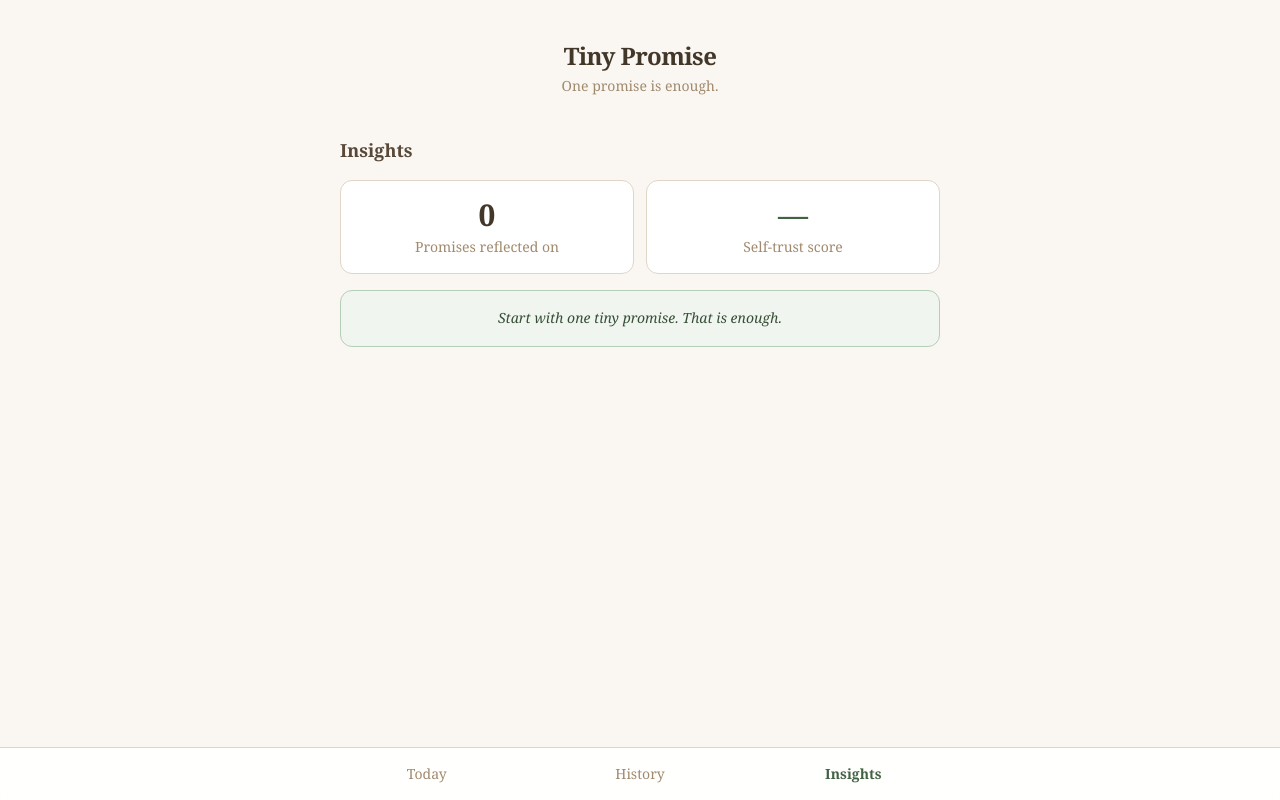
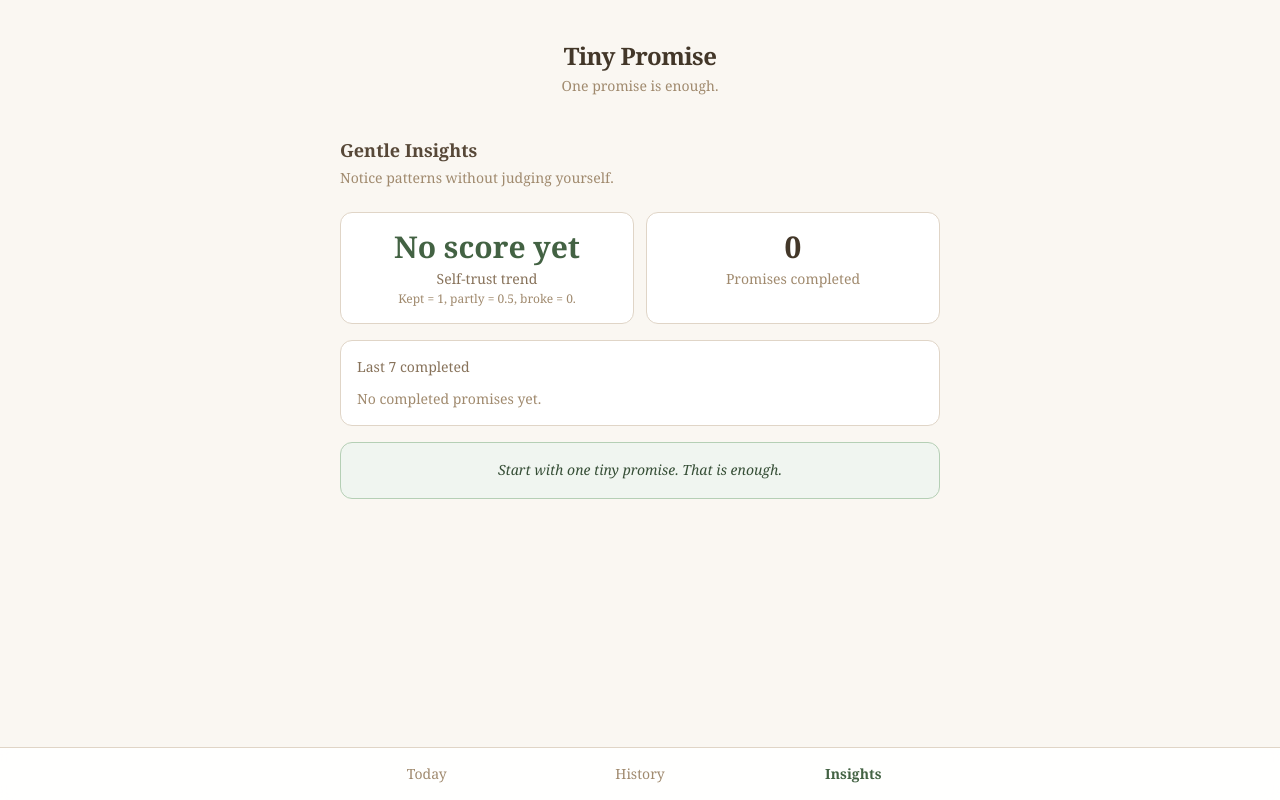
Before and after one commit to sawyairhtet/Tiny-Promise, a Next.js app: page /insights in a window 1280 px wide. Built offline with nearby package versions, Linux system fonts and the light colour scheme.

Commit message:
v10 - refactor: update InsightsPage layout and enhance InsightCards display

```diff
--- a/src/app/insights/page.tsx
+++ b/src/app/insights/page.tsx
@@ -22,7 +22,10 @@ export default function InsightsPage() {
 
   return (
     <div className="pt-4">
-      <h2 className="text-lg font-semibold text-warm-700 mb-4">Insights</h2>
+      <div className="mb-6">
+        <h2 className="text-lg font-semibold text-warm-700">Gentle Insights</h2>
+        <p className="text-warm-400 text-sm mt-1">Notice patterns without judging yourself.</p>
+      </div>
       <InsightCards promises={promises} />
     </div>
   );
--- a/src/components/InsightCards.tsx
+++ b/src/components/InsightCards.tsx
@@ -1,55 +1,80 @@
 "use client";
 
 import { PromiseEntry } from "@/types/promise";
-import { getCompletedPromises, calculateSelfTrustScore, getLastCompletedPromises, getGentleInsight } from "@/lib/promiseStats";
-import { formatDisplayDate } from "@/lib/dateUtils";
+import {
+  getCompletedPromises,
+  calculateSelfTrustScore,
+  getLastCompletedPromises,
+  getGentleInsight,
+} from "@/lib/promiseStats";
 
-interface InsightCardsProps {
+type InsightCardsProps = {
   promises: PromiseEntry[];
-}
-
-const statusDots: Record<string, string> = {
-  kept: "bg-sage-400",
-  partly: "bg-amber-400",
-  broke: "bg-rose-300",
 };
 
 export default function InsightCards({ promises }: InsightCardsProps) {
   const completed = getCompletedPromises(promises);
-  const completedCount = completed.length;
   const trustScore = calculateSelfTrustScore(promises);
   const last7 = getLastCompletedPromises(promises, 7);
+
+  const keptCount = last7.filter((p) => p.status === "kept").length;
+  const partlyCount = last7.filter((p) => p.status === "partly").length;
+  const brokeCount = last7.filter((p) => p.status === "broke").length;
+
   const insight = getGentleInsight(promises);
 
   return (
     <div className="space-y-4">
       <div className="grid grid-cols-2 gap-3">
-        <div className="bg-white rounded-xl border border-warm-200 p-4 text-center">
-          <p className="text-3xl font-semibold text-warm-800">{completedCount}</p>
-          <p className="text-warm-400 text-sm mt-1">Promises reflected on</p>
+        <div className="rounded-xl border border-warm-200 bg-white p-4 text-center">
+          <p className="text-3xl font-semibold text-sage-600">
+            {trustScore !== null ? `${trustScore}%` : "No score yet"}
+          </p>
+          <p className="text-warm-500 text-sm mt-1">Self-trust trend</p>
+          <p className="text-warm-400 text-xs mt-0.5">
+            Kept = 1, partly = 0.5, broke = 0.
+          </p>
         </div>
-        <div className="bg-white rounded-xl border border-warm-200 p-4 text-center">
-          <p className="text-3xl font-semibold text-sage-600">{trustScore !== null ? `${trustScore}%` : "—"}</p>
-          <p className="text-warm-400 text-sm mt-1">Self-trust score</p>
+
+        <div className="rounded-xl border border-warm-200 bg-white p-4 text-center">
+          <p className="text-3xl font-semibold text-warm-800">
+            {completed.length}
+          </p>
+          <p className="text-warm-400 text-sm mt-1">Promises completed</p>
         </div>
       </div>
 
-      {last7.length > 0 && (
-        <div className="bg-white rounded-xl border border-warm-200 p-4 space-y-3">
-          <p className="text-warm-500 text-sm font-medium">Last 7 check-ins</p>
-          <div className="space-y-2">
-            {last7.map((p) => (
-              <div key={p.id} className="flex items-center gap-3">
-                <span className={`w-2.5 h-2.5 rounded-full shrink-0 ${statusDots[p.status] ?? "bg-warm-300"}`} />
-                <span className="text-warm-400 text-xs w-20 shrink-0">{formatDisplayDate(p.date)}</span>
-                <span className="text-warm-700 text-sm truncate">{p.text}</span>
-              </div>
-            ))}
+      <div className="rounded-xl border border-warm-200 bg-white p-4">
+        <p className="text-warm-500 text-sm font-medium mb-3">
+          Last 7 completed
+        </p>
+        {last7.length === 0 ? (
+          <p className="text-warm-400 text-sm">No completed promises yet.</p>
+        ) : (
+          <div className="flex items-center gap-4">
+            <div className="flex items-center gap-1.5">
+              <span className="h-2.5 w-2.5 rounded-full bg-sage-400" />
+              <span className="text-warm-700 text-sm">
+                {keptCount} kept
+              </span>
+            </div>
+            <div className="flex items-center gap-1.5">
+              <span className="h-2.5 w-2.5 rounded-full bg-amber-400" />
+              <span className="text-warm-700 text-sm">
+                {partlyCount} partly
+              </span>
+            </div>
+            <div className="flex items-center gap-1.5">
+              <span className="h-2.5 w-2.5 rounded-full bg-rose-300" />
+              <span className="text-warm-700 text-sm">
+                {brokeCount} broke
+              </span>
+            </div>
           </div>
-        </div>
-      )}
+        )}
+      </div>
 
-      <div className="bg-sage-50 rounded-xl border border-sage-200 p-4 text-center">
+      <div className="rounded-xl border border-sage-200 bg-sage-50 p-4 text-center">
         <p className="text-sage-700 text-sm leading-relaxed italic">
           {insight}
         </p>
```
